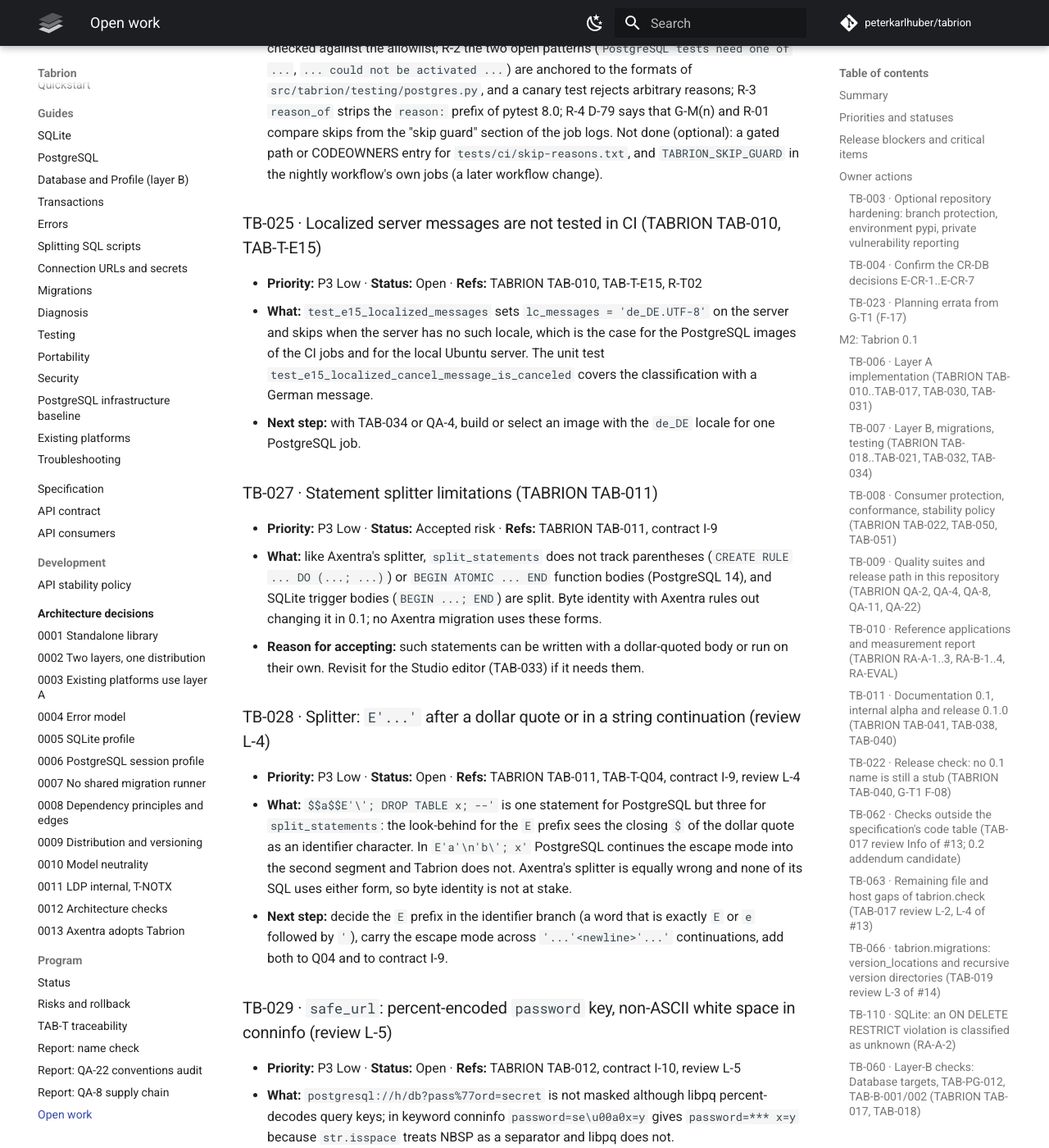
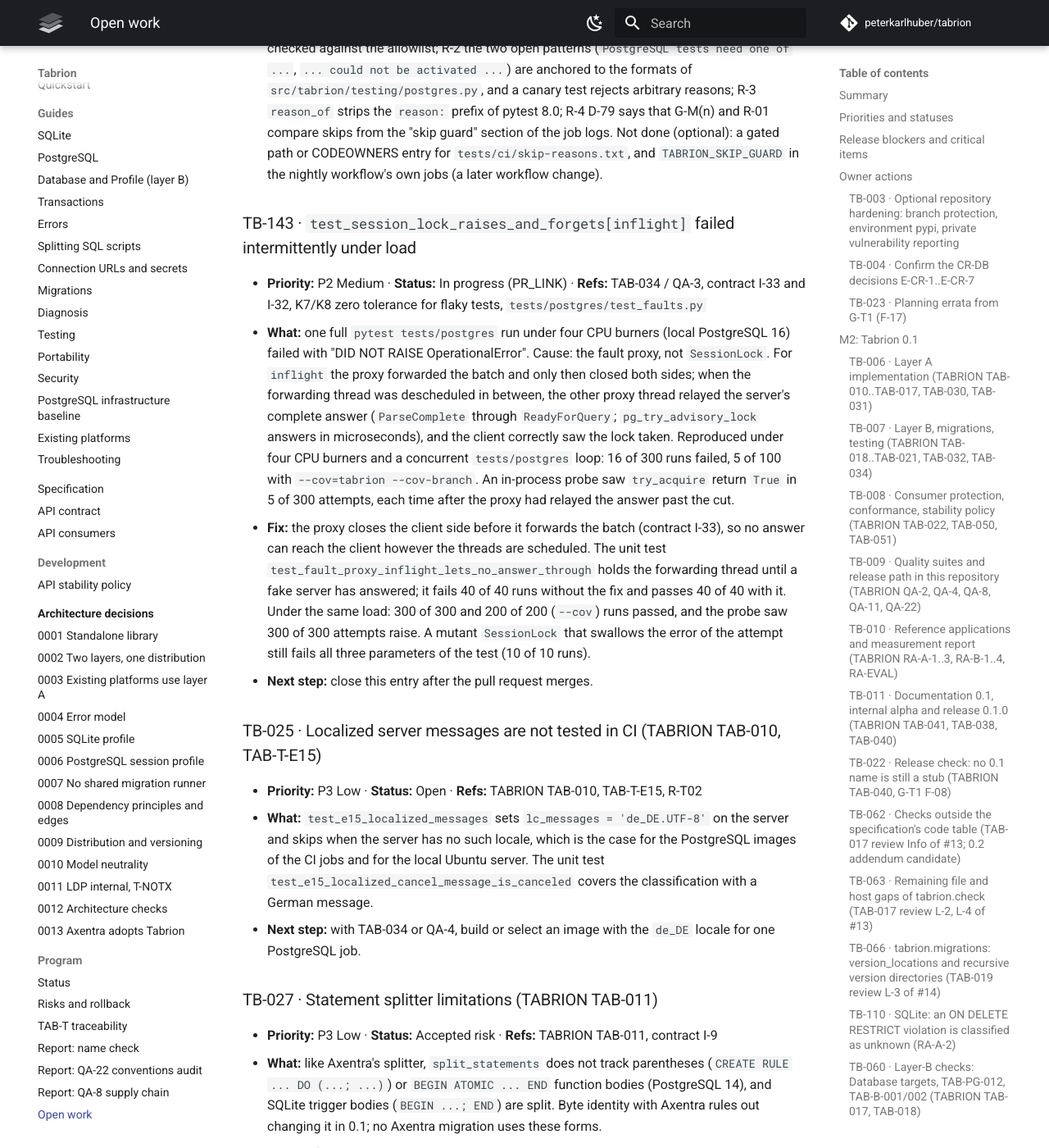
Before and after one commit to peterkarlhuber/tabrion, an MkDocs documentation site: the page built from docs/TODO.md, in a window 1280 px wide and 1400 px high, scrolled down 25689 px. Shown: the whole window at 82% size. Built offline with MkDocs 1.6.1 and Material for MkDocs 9.7.7, drawn with Linux system fonts in a browser that asks for light colours; comment, search, counter and statistics services are not loaded; some of the changed text lies outside the part shown.

Commit message:
Cut the client before forwarding an inflight batch (TB-143)
The fault proxy forwarded an `inflight` batch to the server and only then
closed both sides. Under CPU load the forwarding thread could be
descheduled in between; the other proxy thread then relayed the server's
complete answer, and the client saw the statement succeed. That made
`test_session_lock_raises_and_forgets[inflight]` fail with "DID NOT RAISE
OperationalError" (16 of 300 runs under load; pg_try_advisory_lock
answers in microseconds). SessionLock behaved correctly and is unchanged.

The proxy now closes the client side first, so no answer can reach the
client however the threads are scheduled. A unit test holds the
forwarding thread until a fake server has answered and fails every run
without the fix.

Co-Authored-By: Claude Opus 5.5 <noreply@anthropic.com>
Claude-Session: https://claude.ai/code/session_011tY7TC7Nu5VGro3DJGJcv8

```diff
--- a/docs/TODO.md
+++ b/docs/TODO.md
@@ -20,13 +20,13 @@ The counts are the `TB-` entries below whose status is not `Done` (recounted fro
 TAB-040 readiness pull request on master `532da05`: TB-022 done, TB-135..TB-140 new; TAB-040 workflow pull request:
 TB-141 new, TB-086, TB-130, TB-135 and TB-136 in progress; TAB-040 gap tests pull request: TB-137 (TAB-T-161 and
 TAB-T-162) and TB-138 done, TB-139 narrowed; TB-139 pull request #49: TB-139 done; TB-141 review follow-up pull
-request: TB-141 done).
+request: TB-141 done; fault proxy pull request: TB-143 new, in progress).
 
 | Priority | Count |
 |---|---|
 | P0 Critical | 0 |
 | P1 High | 8 |
-| P2 Medium | 16 |
+| P2 Medium | 17 |
 | P3 Low | 45 |
 | P4 Optional | 7 |
 
@@ -782,6 +782,25 @@ required (owner decision of 2026-11-08 11:26Z).
   "skip guard" section of the job logs. Not done (optional): a gated path or CODEOWNERS entry for
   `tests/ci/skip-reasons.txt`, and `TABRION_SKIP_GUARD` in the nightly workflow's own jobs (a later workflow change).
 
+### TB-143 · `test_session_lock_raises_and_forgets[inflight]` failed intermittently under load
+
+- **Priority:** P2 Medium · **Status:** In progress (PR_LINK) · **Refs:** TAB-034 / QA-3, contract I-33 and I-32,
+  K7/K8 zero tolerance for flaky tests, `tests/postgres/test_faults.py`
+- **What:** one full `pytest tests/postgres` run under four CPU burners (local PostgreSQL 16) failed with "DID NOT
+  RAISE OperationalError". Cause: the fault proxy, not `SessionLock`. For `inflight` the proxy forwarded the batch and
+  only then closed both sides; when the forwarding thread was descheduled in between, the other proxy thread relayed
+  the server's complete answer (`ParseComplete` through `ReadyForQuery`; `pg_try_advisory_lock` answers in
+  microseconds), and the client correctly saw the lock taken. Reproduced under four CPU burners and a concurrent
+  `tests/postgres` loop: 16 of 300 runs failed, 5 of 100 with `--cov=tabrion --cov-branch`. An in-process probe saw
+  `try_acquire` return `True` in 5 of 300 attempts, each time after the proxy had relayed the answer past the cut.
+- **Fix:** the proxy closes the client side before it forwards the batch (contract I-33), so no answer can reach the
+  client however the threads are scheduled. The unit test `test_fault_proxy_inflight_lets_no_answer_through` holds the
+  forwarding thread until a fake server has answered; it fails 40 of 40 runs without the fix and passes 40 of 40 with
+  it. Under the same load: 300 of 300 and 200 of 200 (`--cov`) runs passed, and the probe saw 300 of 300 attempts
+  raise. A mutant `SessionLock` that swallows the error of the attempt still fails all three parameters of the test
+  (10 of 10 runs).
+- **Next step:** close this entry after the pull request merges.
+
 ### TB-025 · Localized server messages are not tested in CI (TABRION TAB-010, TAB-T-E15)
 
 - **Priority:** P3 Low · **Status:** Open · **Refs:** TABRION TAB-010, TAB-T-E15, R-T02
```
Also changed, not shown: CHANGELOG.md (+7 -0 lines), docs/api/contract.md (+1 -1 lines), 2 other files.
